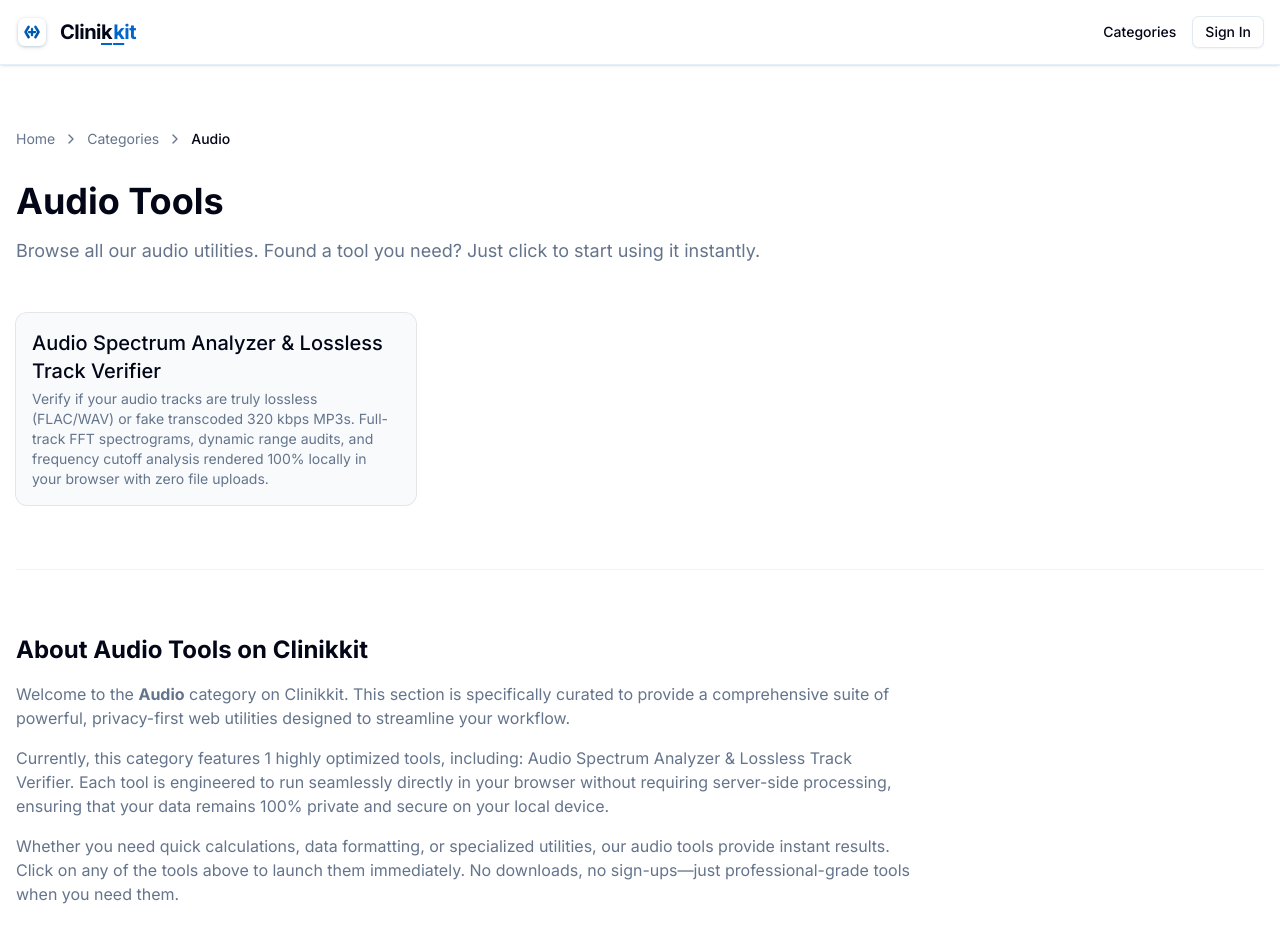
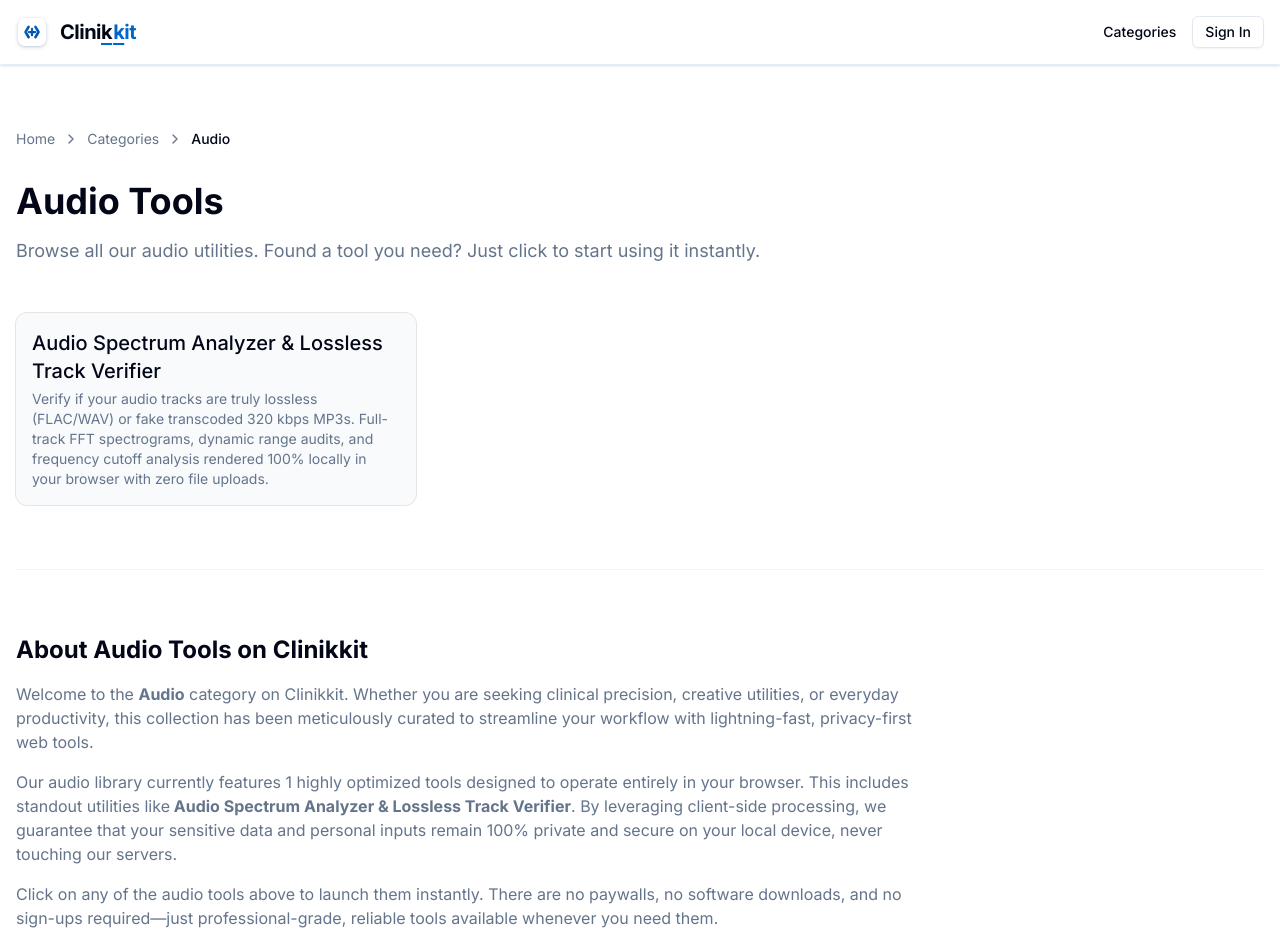
Before and after one commit to kk0krishna/AllTools, a Next.js app: page /categories/audio in a window 1280 px wide. Shown: the top 952 px of the page. Built offline with nearby package versions, Linux system fonts and the light colour scheme; no server answers.

Commit message:
feat: Improve SEO descriptions

```diff
--- a/src/app/categories/[category]/page.tsx
+++ b/src/app/categories/[category]/page.tsx
@@ -88,15 +88,20 @@ export default async function CategoryPage({ params }: { params: Promise<{ categ
         <div className="max-w-4xl prose prose-slate dark:prose-invert">
           <h2 className="text-xl md:text-2xl font-bold font-heading mb-4">About {categoryName} Tools on Clinikkit</h2>
           <p className="text-muted-foreground mb-4">
-            Welcome to the <strong>{categoryName}</strong> category on Clinikkit. This section is specifically curated to provide a comprehensive suite of powerful, privacy-first web utilities designed to streamline your workflow.
+            Welcome to the <strong>{categoryName}</strong> category on Clinikkit. Whether you are seeking clinical precision, creative utilities, or everyday productivity, this collection has been meticulously curated to streamline your workflow with lightning-fast, privacy-first web tools.
           </p>
           <p className="text-muted-foreground mb-4">
-            Currently, this category features {categoryTools.length} highly optimized tools, including:
-            {categoryTools.slice(0, 5).map(t => ` ${t.metadata.name}`).join(", ")}
-            {categoryTools.length > 5 ? ", and more." : "."} Each tool is engineered to run seamlessly directly in your browser without requiring server-side processing, ensuring that your data remains 100% private and secure on your local device.
+            Our {categoryName.toLowerCase()} library currently features {categoryTools.length} highly optimized tools designed to operate entirely in your browser. This includes standout utilities like
+            {categoryTools.slice(0, 3).map((t, i, arr) => (
+              <span key={t.metadata.slug}>
+                <strong> {t.metadata.name}</strong>
+                {i < arr.length - 1 ? ", " : ""}
+              </span>
+            ))}
+            {categoryTools.length > 3 ? ", and many more." : "."} By leveraging client-side processing, we guarantee that your sensitive data and personal inputs remain 100% private and secure on your local device, never touching our servers.
           </p>
           <p className="text-muted-foreground">
-            Whether you need quick calculations, data formatting, or specialized utilities, our {categoryName.toLowerCase()} tools provide instant results. Click on any of the tools above to launch them immediately. No downloads, no sign-ups—just professional-grade tools when you need them.
+            Click on any of the {categoryName.toLowerCase()} tools above to launch them instantly. There are no paywalls, no software downloads, and no sign-ups required—just professional-grade, reliable tools available whenever you need them.
           </p>
         </div>
       </section>
--- a/src/app/page.tsx
+++ b/src/app/page.tsx
@@ -472,13 +472,13 @@ export default function Home() {
         <div className="max-w-4xl mx-auto prose prose-slate dark:prose-invert">
           <h2 className="text-xl md:text-2xl font-bold font-heading mb-4">About Clinikkit: The Ultimate Collection of Professional Web Tools</h2>
           <p className="text-muted-foreground mb-4">
-            Clinikkit (formerly ToolVerse) is a comprehensive, privacy-first platform offering a vast suite of free online tools designed specifically for developers, medical professionals, designers, and everyday users. Our mission is to provide lightning-fast, secure, and accurate web utilities directly in your browser.
+            Clinikkit is a comprehensive, privacy-first platform offering a vast suite of free online tools designed specifically for medical professionals, developers, designers, and everyday users. Our mission is to provide lightning-fast, secure, and accurate web utilities directly in your browser.
           </p>
           <p className="text-muted-foreground mb-4">
-            Whether you are a developer looking for an instant <strong>JSON formatter</strong>, a physician needing reliable <strong>clinical calculators</strong> like the ABG Analyzer and Bishop Score, or a creator searching for image conversion utilities, Clinikkit has you covered. All of our tools run instantly without requiring you to download any software or create an account.
+            Our platform features an extensive library of specialized utilities. For healthcare professionals, we offer clinical-grade calculators including the <strong>ABG Analyzer</strong>, <strong>BMI Calculator</strong>, <strong>Child Immunization Schedule</strong>, comprehensive <strong>Obstetrics Tools</strong>, and the <strong>Ishihara Color Blindness Test</strong>. For developers and creators, our suite includes the powerful <strong>Favicon Generator</strong>, <strong>Upload Ready Image Converter</strong>, and a lossless <strong>Audio Spectrum Analyzer</strong>. We also cater to mental health and lifestyle with the <strong>Feelings Wheel</strong> and our immersive <strong>MovieVerse Suggestor</strong>.
           </p>
           <p className="text-muted-foreground">
-            Explore our curated categories above to discover powerful calculators, formatters, and analyzers tailored to streamline your daily workflow. Built with modern web technologies, Clinikkit ensures that your data remains secure while delivering a seamless, premium user experience.
+            Explore our curated categories above to discover powerful calculators, formatters, and analyzers tailored to streamline your daily workflow. Built with modern web technologies, Clinikkit ensures that your data remains secure while delivering a seamless, premium user experience—all without requiring you to download any software or create an account.
           </p>
         </div>
       </section>
```
Also changed, not shown: 1 other file (tests, documents, lock files or other folders).
